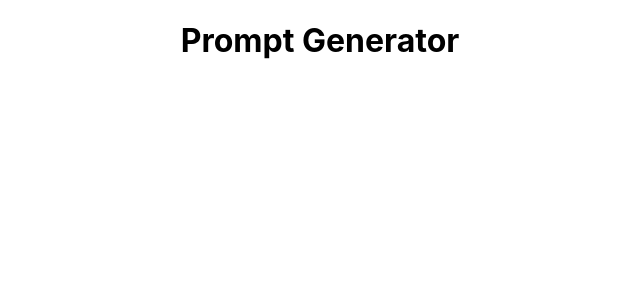
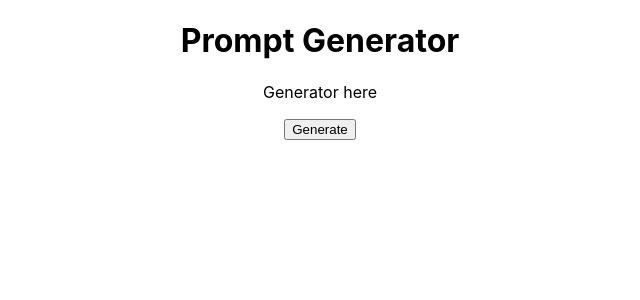
Before and after one commit to sharkham/prompt-generator, a React (Create React App) app: page / in a window 1280 px wide. Shown: the top 300 px of the page, without its empty margins (320-960 px from the left). Built offline with nearby package versions, Linux system fonts and the light colour scheme.

Commit message:
Adds Generator component with filler code

```diff
--- /dev/null
+++ b/src/components/Generator.js
@@ -0,0 +1,12 @@
+import React from 'react';
+
+const Generator = () => {
+  return (
+    <div>
+      <p>Generator here</p>
+      <button>Generate</button>
+    </div>
+  );
+}
+
+export default Generator;
--- a/src/components/PromptPage.js
+++ b/src/components/PromptPage.js
@@ -1,10 +1,11 @@
 import React from 'react';
+import Generator from './Generator';
 
 const PromptPage = () => {
   return (
     <div>
       <h1>Prompt Generator</h1>
-
+      <Generator />
     </div>
   );
 }
```
